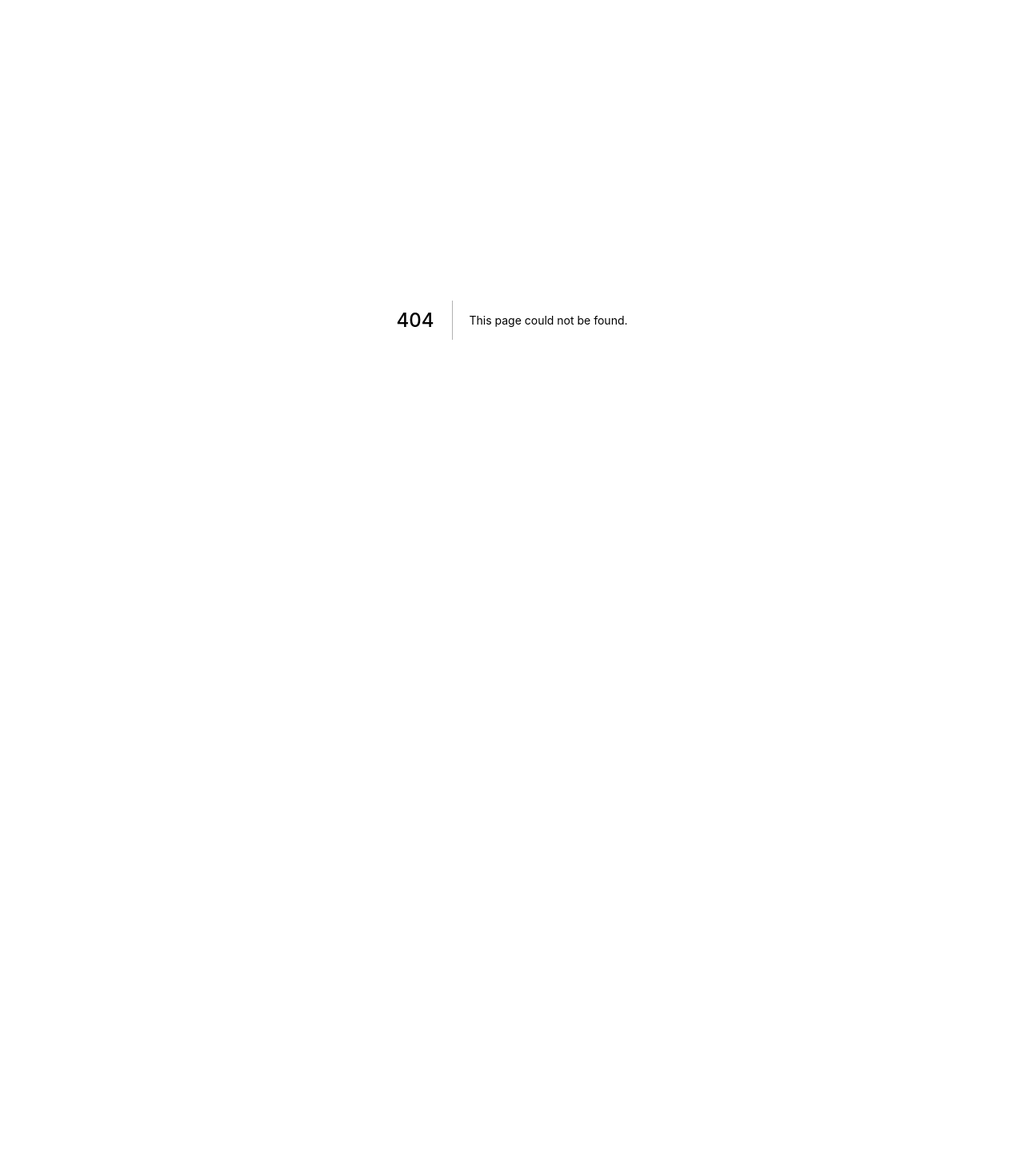
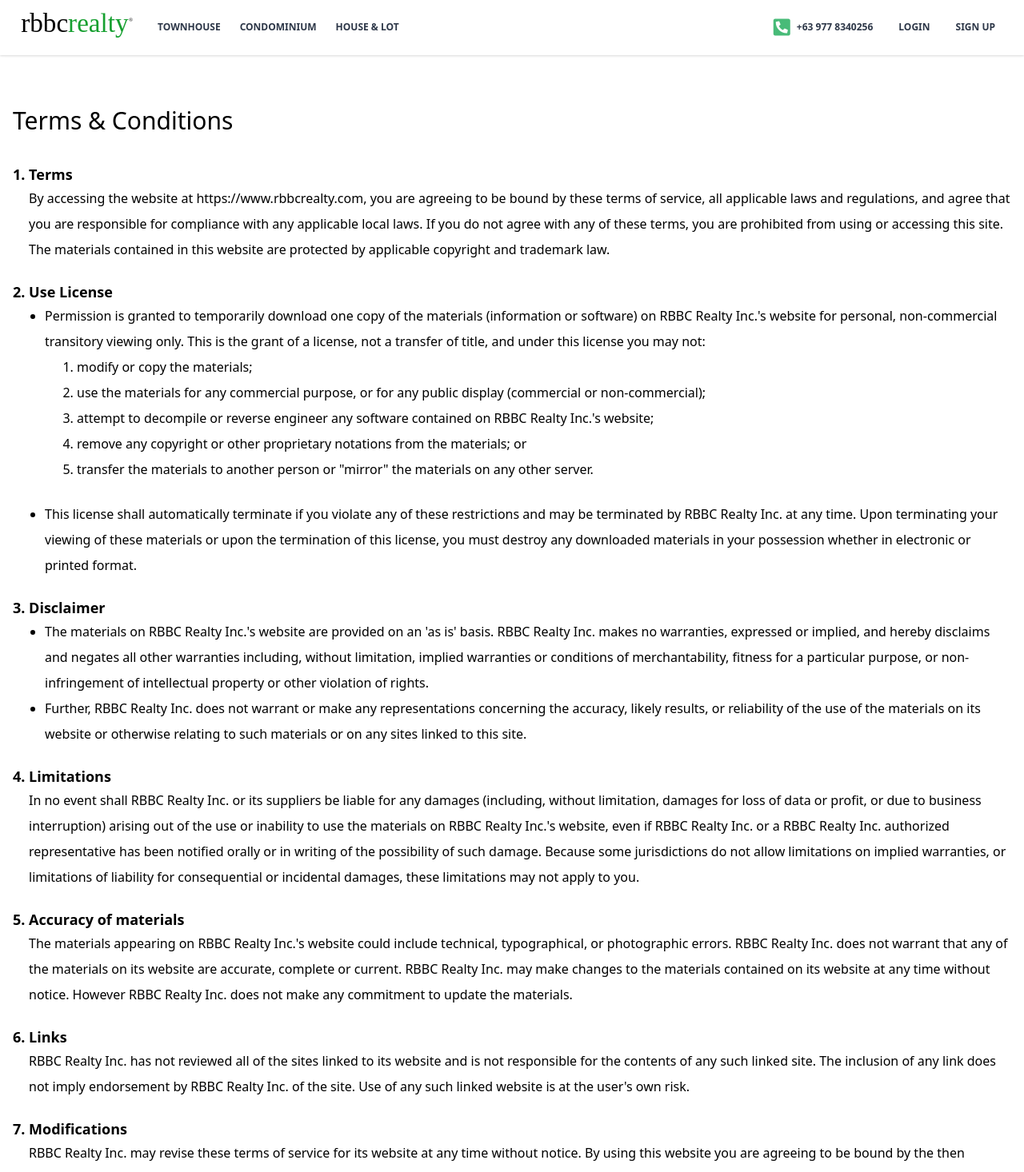
Before and after one commit to louisdalligos/rbbc-webapp, a Next.js app: page /terms in a window 1280 px wide. Before the commit this address had no page. Shown: the top 1466 px of the page at 80% size. Before the commit the page ends 800 px from the top, so only its background shows below. Built offline with nearby package versions, Linux system fonts and the light colour scheme; what @tailwindcss/custom-forms would draw is missing.

Commit message:
Add terms and privacy policy page

```diff
--- /dev/null
+++ b/components/tailwind/layouts/main-layout.tsx
@@ -0,0 +1,15 @@
+import React from "react";
+import IndexNavbar from "@components/tailwind/navbars/index-navbar";
+import Footer from "@components/tailwind/footers/default-footer";
+
+export default function MainLayout({ children }) {
+  return (
+    <>
+      <IndexNavbar />
+      <main className="page-body">
+        {children}
+      </main>
+      <Footer />
+    </>
+  );
+}
--- /dev/null
+++ b/components/tailwind/layouts/page-layout.tsx
@@ -0,0 +1,15 @@
+import React from "react";
+import IndexNavbar from "@components/tailwind/navbars/index-navbar";
+import Footer from "@components/tailwind/footers/default-footer";
+
+export default function PageLayout({ children }) {
+  return (
+    <>
+      <IndexNavbar />
+      <main className="page-body py-32">
+        {children}
+      </main>
+      <Footer />
+    </>
+  );
+}
--- a/components/tailwind/navbars/index-navbar.tsx
+++ b/components/tailwind/navbars/index-navbar.tsx
@@ -63,11 +63,10 @@ export default function Navbar() {
             <ul className="flex flex-col lg:flex-row list-none lg:ml-auto">
             <li className="flex items-center">
                 <a
-                  className="hover:text-gray-600 text-gray-800 px-3 py-4 lg:py-2 flex items-center text-xs uppercase font-bold"
-                  href="#"
-                  target="_blank"
+                  className="hover:text-gray-600 text-gray-800 px-3 py-4 lg:py-2 flex items-center text-xs uppercase font-bold flex justify-content align-center ml-2"
+                  href="tel:+63 922 8882298"
                 >
-                  <span className="flex justify-content align-center ml-2"><i className="fas fa-phone-square-alt text-green-500 text-2xl mr-2"></i><a className="mt-1" href="tel:+63 922 8882298">+63 977 8340256</a></span>
+                  <i className="fas fa-phone-square-alt text-green-500 text-2xl mr-2"></i><span>+63 977 8340256</span>
                 </a>
               </li>
               <li className="flex items-center">
--- a/pages/index.tsx
+++ b/pages/index.tsx
@@ -1,11 +1,16 @@
-import React from "react";
-import IndexNavbar from "@components/tailwind/navbars/index-navbar";
-import Footer from "@components/tailwind/footers/default-footer";
+import Head from 'next/head';
+import MainLayout from "@components/tailwind/layouts/main-layout"
 
 const Index = () => {
   return (
     <>
-      <IndexNavbar />
+      <Head>
+        <title>
+          Home - RBBC Realty | Real state, Condominiums for sale, House for sale,
+          RFO, Rent to own
+        </title>
+      </Head>
+      <MainLayout>
         <section className="header relative pt-16 items-center flex h-screen max-h-860-px">
           <div className="container mx-auto items-center flex flex-wrap">
             <div className="w-full md:w-8/12 lg:w-6/12 xl:w-6/12 px-4">
@@ -38,7 +43,7 @@ const Index = () => {
             alt="hero"
           />
         </section>
-      <Footer />
+      </MainLayout>
     </>
   );
 };
--- /dev/null
+++ b/pages/privacy-policy.tsx
@@ -0,0 +1,28 @@
+import Head from 'next/head';
+import PageLayout from "@components/tailwind/layouts/page-layout"
+
+export default function PrivacyPolicy() {
+  return (
+    <>
+        <Head>
+            <title>
+            Privacy Policy - RBBC Realty | Real state, Condominiums for sale, House for sale,
+            RFO, Rent to own
+            </title>
+        </Head>
+        <PageLayout>
+            <section className="container mx-auto px-4 h-full">
+                <h2 className="text-3xl mb-8">Privacy Policy</h2>
+                <p className="leading-loose mb-6">Your privacy is important to us. It is RBBC Realty Inc.'s policy to respect your privacy regarding any information we may collect from you across our website, <a href="https://www.rbbcrealty.com">https://www.rbbcrealty.com</a>, and other sites we own and operate.</p>
+                <p className="leading-loose mb-6">We only ask for personal information when we truly need it to provide a service to you. We collect it by fair and lawful means, with your knowledge and consent. We also let you know why we’re collecting it and how it will be used.</p>
+                <p className="leading-loose mb-6">We only retain collected information for as long as necessary to provide you with your requested service. What data we store, we’ll protect within commercially acceptable means to prevent loss and theft, as well as unauthorized access, disclosure, copying, use or modification.</p>
+                <p className="leading-loose mb-6">We don’t share any personally identifying information publicly or with third-parties, except when required to by law.</p>
+                <p className="leading-loose mb-6">Our website may link to external sites that are not operated by us. Please be aware that we have no control over the content and practices of these sites, and cannot accept responsibility or liability for their respective privacy policies.</p>
+                <p className="leading-loose mb-6">You are free to refuse our request for your personal information, with the understanding that we may be unable to provide you with some of your desired services.</p>
+                <p className="leading-loose mb-6">Your continued use of our website will be regarded as acceptance of our practices around privacy and personal information. If you have any questions about how we handle user data and personal information, feel free to contact us.</p>
+                <p className="leading-loose mb-6">This policy is effective as of <strong>30 October 2020.</strong></p>
+            </section>
+        </PageLayout>
+    </>
+  );
+};
--- /dev/null
+++ b/pages/terms.tsx
@@ -0,0 +1,58 @@
+import Head from 'next/head';
+import PageLayout from "@components/tailwind/layouts/page-layout"
+
+export default function Terms() {
+  return (
+    <>
+        <Head>
+            <title>
+            Terms &amp; Conditions - RBBC Realty | Real state, Condominiums for sale, House for sale,
+            RFO, Rent to own
+            </title>
+        </Head>
+        <PageLayout>
+            <section className="container mx-auto px-4 h-full">
+                <h2 className="text-3xl mb-8">Terms &amp; Conditions</h2>
+
+                <h3 className="text-lg font-semibold">1. Terms</h3>
+                <p className="leading-loose mb-6 ml-5">By accessing the website at <a href="https://www.rbbcrealty.com">https://www.rbbcrealty.com</a>, you are agreeing to be bound by these terms of service, all applicable laws and regulations, and agree that you are responsible for compliance with any applicable local laws. If you do not agree with any of these terms, you are prohibited from using or accessing this site. The materials contained in this website are protected by applicable copyright and trademark law.</p>
+
+                <h3 className="text-lg font-semibold">2. Use License</h3>
+                <ol type="a" className="leading-loose mb-6 ml-10 list-disc">
+                    <li>Permission is granted to temporarily download one copy of the materials (information or software) on RBBC Realty Inc.'s website for personal, non-commercial transitory viewing only. This is the grant of a license, not a transfer of title, and under this license you may not:
+                        <ol type="i" className="leading-loose mb-6 ml-10 list-decimal">
+                            <li>modify or copy the materials;</li>
+                            <li>use the materials for any commercial purpose, or for any public display (commercial or non-commercial);</li>
+                            <li>attempt to decompile or reverse engineer any software contained on RBBC Realty Inc.'s website;</li>
+                            <li>remove any copyright or other proprietary notations from the materials; or</li>
+                            <li>transfer the materials to another person or "mirror" the materials on any other server.</li>
+                        </ol>
+                    </li>
+                    <li>This license shall automatically terminate if you violate any of these restrictions and may be terminated by RBBC Realty Inc. at any time. Upon terminating your viewing of these materials or upon the termination of this license, you must destroy any downloaded materials in your possession whether in electronic or printed format.</li>
+                </ol>
+
+                <h3 className="text-lg font-semibold">3. Disclaimer</h3>
+                <ol type="a" className="leading-loose mb-6 ml-10 list-disc">
+                    <li>The materials on RBBC Realty Inc.'s website are provided on an 'as is' basis. RBBC Realty Inc. makes no warranties, expressed or implied, and hereby disclaims and negates all other warranties including, without limitation, implied warranties or conditions of merchantability, fitness for a particular purpose, or non-infringement of intellectual property or other violation of rights.</li>
+                    <li>Further, RBBC Realty Inc. does not warrant or make any representations concerning the accuracy, likely results, or reliability of the use of the materials on its website or otherwise relating to such materials or on any sites linked to this site.</li>
+                </ol>
+
+                <h3 className="text-lg font-semibold">4. Limitations</h3>
+                <p className="leading-loose mb-6 ml-5">In no event shall RBBC Realty Inc. or its suppliers be liable for any damages (including, without limitation, damages for loss of data or profit, or due to business interruption) arising out of the use or inability to use the materials on RBBC Realty Inc.'s website, even if RBBC Realty Inc. or a RBBC Realty Inc. authorized representative has been notified orally or in writing of the possibility of such damage. Because some jurisdictions do not allow limitations on implied warranties, or limitations of liability for consequential or incidental damages, these limitations may not apply to you.</p>
+
+                <h3 className="text-lg font-semibold">5. Accuracy of materials</h3>
+                <p className="leading-loose mb-6 ml-5">The materials appearing on RBBC Realty Inc.'s website could include technical, typographical, or photographic errors. RBBC Realty Inc. does not warrant that any of the materials on its website are accurate, complete or current. RBBC Realty Inc. may make changes to the materials contained on its website at any time without notice. However RBBC Realty Inc. does not make any commitment to update the materials.</p>
+
+                <h3 className="text-lg font-semibold">6. Links</h3>
+                <p className="leading-loose mb-6 ml-5">RBBC Realty Inc. has not reviewed all of the sites linked to its website and is not responsible for the contents of any such linked site. The inclusion of any link does not imply endorsement by RBBC Realty Inc. of the site. Use of any such linked website is at the user's own risk.</p>
+
+                <h3 className="text-lg font-semibold">7. Modifications</h3>
+                <p className="leading-loose mb-6 ml-5">RBBC Realty Inc. may revise these terms of service for its website at any time without notice. By using this website you are agreeing to be bound by the then current version of these terms of service.</p>
+
+                <h3 className="text-lg font-semibold">8. Governing Law</h3>
+                <p className="leading-loose mb-6 ml-5">These terms and conditions are governed by and construed in accordance with the laws of Philippines and you irrevocably submit to the exclusive jurisdiction of the courts in that State or location.</p>
+            </section>
+        </PageLayout>
+    </>
+  );
+};
```
Lines whose indentation alone changed are shown as unchanged.
